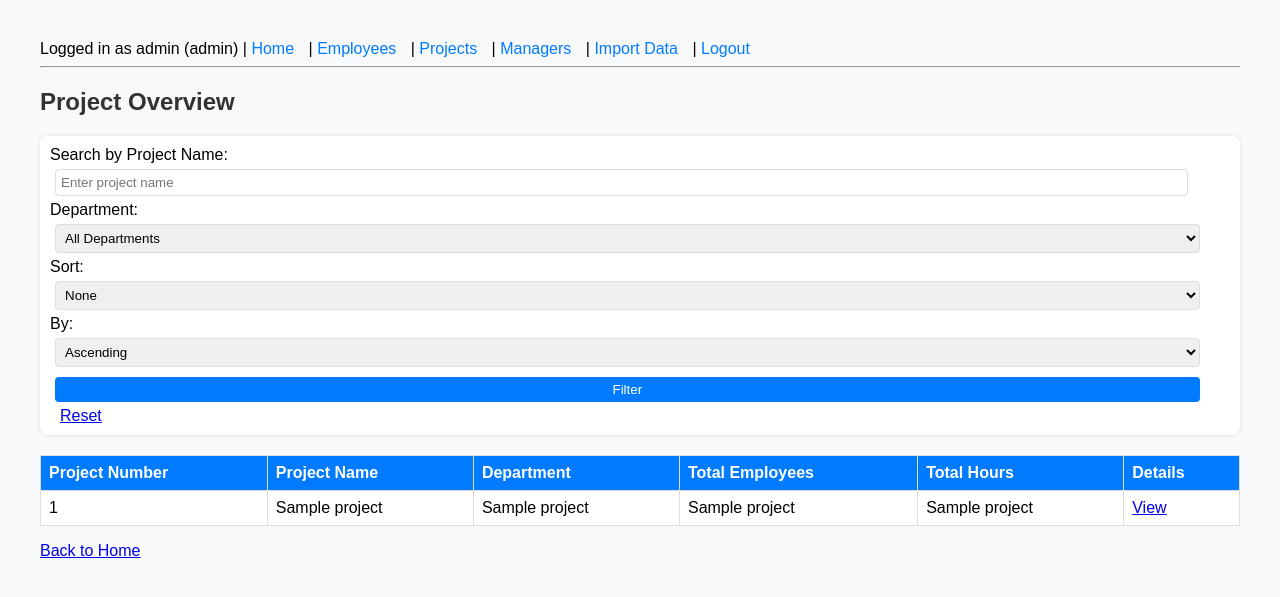
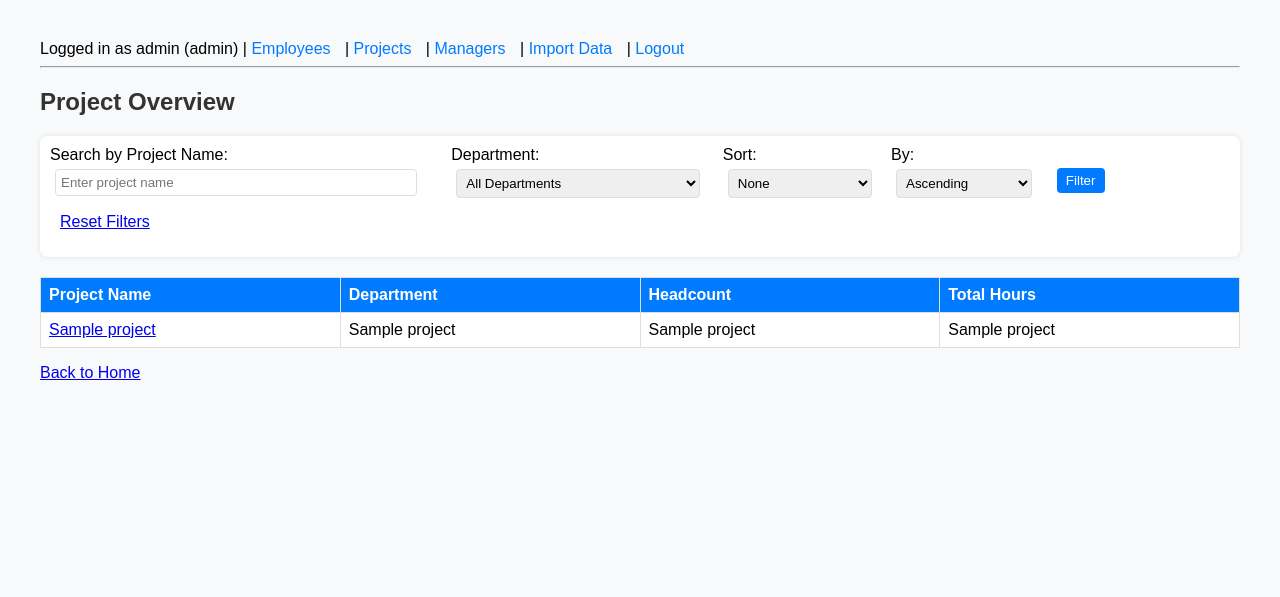
Before and after one commit to chehakchopra/A4-Database-Company-Project, a Flask app: page /projects in a window 1280 px wide. Shown: the top 597 px of the page. Run offline with Flask 3, Linux system fonts and the light colour scheme; a user stored in the database is signed in; a database or web service that is not in the repository returns one stand-in record (values such as "Sample title"); some libraries are stand-ins or nearby versions.

Commit message:
General Improvements * Improved styling consistency * Added headers to CSV export * Re-added/removed required columns where necessary

```diff
--- a/app.py
+++ b/app.py
@@ -74,7 +74,8 @@ def validate_employee_row(row_data, row_num):
     errors = []
 
     # Required fields
-    required_fields = ['fname', 'minit', 'lname', 'ssn', 'address', 'sex', 'salary', 'dno', 'bdate', 'empdate']
+    required_fields = ['fname', 'minit', 'lname', 'ssn',
+                       'address', 'sex', 'salary', 'dno', 'bdate', 'empdate']
     for field in required_fields:
         if field not in row_data or not row_data[field]:
             errors.append(f"Missing required field: {field}")
@@ -263,17 +264,20 @@ def employees_csv():
 
     employees = employee_query(search_name, selected_dept, sort_by, sort_dir)
 
-    emp_csv = ''
+    filename = whitelist(selected_dept).lower() + \
+        "_employees" if selected_dept else "employees"
+    emp_csv = "SSN,Name,Department,Dependents,Number of Projects,Projects,Total Hours\n"
 
     for emp in employees:
         str_emp = [str(value) for value in emp]
+        str_emp[5] = str_emp[5].replace(',', '; ')
         row = ','.join(str_emp)
         emp_csv += row + "\n"
 
     return Response(
         emp_csv,
         mimetype="text/csv",
-        headers={"Content-disposition": "attachment; filename=employees.csv"}
+        headers={"Content-disposition": f"attachment; filename={filename}.csv"}
     )
 
 
@@ -673,14 +677,17 @@ def import_data():
             for row_num, row_data in rows:
                 try:
                     if table_name == 'employee':
-                        is_valid, error_msg = validate_employee_row(row_data, row_num)
+                        is_valid, error_msg = validate_employee_row(
+                            row_data, row_num)
                         if not is_valid:
                             failed_rows.append(error_msg)
                             continue
 
-                        cur.execute("SELECT 1 FROM employee WHERE ssn = %s", (row_data['ssn'],))
+                        cur.execute(
+                            "SELECT 1 FROM employee WHERE ssn = %s", (row_data['ssn'],))
                         if cur.fetchone():
-                            failed_rows.append(f"Row {row_num}: Employee with SSN {row_data['ssn']} already exists")
+                            failed_rows.append(
+                                f"Row {row_num}: Employee with SSN {row_data['ssn']} already exists")
                             continue
 
                         cur.execute("""
@@ -704,12 +711,15 @@ def import_data():
 
                     elif table_name == 'project':
                         if not all(row_data.get(field) for field in ['pname', 'pnumber', 'plocation', 'dnum']):
-                            failed_rows.append(f"Row {row_num}: Missing required fields")
+                            failed_rows.append(
+                                f"Row {row_num}: Missing required fields")
                             continue
 
-                        cur.execute("SELECT 1 FROM project WHERE pnumber = %s", (int(row_data['pnumber']),))
+                        cur.execute(
+                            "SELECT 1 FROM project WHERE pnumber = %s", (int(row_data['pnumber']),))
                         if cur.fetchone():
-                            failed_rows.append(f"Row {row_num}: Project with number {row_data['pnumber']} already exists")
+                            failed_rows.append(
+                                f"Row {row_num}: Project with number {row_data['pnumber']} already exists")
                             continue
 
                         cur.execute("""
@@ -726,12 +736,15 @@ def import_data():
                     elif table_name == 'department':
 
                         if not all(row_data.get(field) for field in ['dname', 'dnumber']):
-                            failed_rows.append(f"Row {row_num}: Missing required fields (dname, dnumber)")
+                            failed_rows.append(
+                                f"Row {row_num}: Missing required fields (dname, dnumber)")
                             continue
 
-                        cur.execute("SELECT 1 FROM department WHERE dnumber = %s", (int(row_data['dnumber']),))
+                        cur.execute(
+                            "SELECT 1 FROM department WHERE dnumber = %s", (int(row_data['dnumber']),))
                         if cur.fetchone():
-                            failed_rows.append(f"Row {row_num}: Department with number {row_data['dnumber']} already exists")
+                            failed_rows.append(
+                                f"Row {row_num}: Department with number {row_data['dnumber']} already exists")
                             continue
 
                         cur.execute("""
@@ -746,7 +759,8 @@ def import_data():
 
                     elif table_name == 'dependent':
                         if not all(row_data.get(field) for field in ['essn', 'dependent_name', 'sex', 'bdate', 'relationship']):
-                            failed_rows.append(f"Row {row_num}: Missing required fields")
+                            failed_rows.append(
+                                f"Row {row_num}: Missing required fields")
                             continue
 
                         cur.execute("""
@@ -763,7 +777,8 @@ def import_data():
 
                     elif table_name == 'works_on':
                         if not all(row_data.get(field) for field in ['essn', 'pno', 'hours']):
-                            failed_rows.append(f"Row {row_num}: Missing required fields (essn, pno, hours)")
+                            failed_rows.append(
+                                f"Row {row_num}: Missing required fields (essn, pno, hours)")
                             continue
 
                         cur.execute("""
@@ -779,10 +794,12 @@ def import_data():
 
                 except psycopg2.errors.ForeignKeyViolation as e:
                     conn.rollback()
-                    failed_rows.append(f"Row {row_num}: Foreign key constraint violated - {str(e)}")
+                    failed_rows.append(
+                        f"Row {row_num}: Foreign key constraint violated - {str(e)}")
                 except psycopg2.errors.UniqueViolation as e:
                     conn.rollback()
-                    failed_rows.append(f"Row {row_num}: Duplicate entry - record already exists")
+                    failed_rows.append(
+                        f"Row {row_num}: Duplicate entry - record already exists")
                 except Exception as e:
                     conn.rollback()
                     failed_rows.append(f"Row {row_num}: {str(e)}")
@@ -792,7 +809,8 @@ def import_data():
             conn.close()
 
             if successful_rows > 0:
-                flash(f"Successfully imported {successful_rows} rows into {table_name} table", "success")
+                flash(
+                    f"Successfully imported {successful_rows} rows into {table_name} table", "success")
 
             if failed_rows:
                 flash(f"Failed to import {len(failed_rows)} rows. Errors: " + " | ".join(failed_rows[:5]) +
--- a/static/style.css
+++ b/static/style.css
@@ -112,6 +112,11 @@ form a {
   box-sizing: border-box;
 }
 
+.wrap {
+  display: flex;
+  flex-wrap: wrap;
+  gap: 20px;
+}
 
 .btn-login {
   width: 95%;
--- a/templates/layout.html
+++ b/templates/layout.html
@@ -1,4 +1,4 @@
-<!DOCTYPE html>
+<!DOCTYPE html lang="en">
 <html>
 <head>
   <title>Company Database</title>
@@ -21,7 +21,6 @@
       ({{ session.get('role') or 'viewer' }})
     </span> |
   {% endif %}
-  <a href="{{ url_for('home') }}">Home</a> |
   <a href="{{ url_for('employees') }}">Employees</a> |
   <a href="{{ url_for('projects') }}">Projects</a> |
   <a href="{{ url_for('managers') }}">Managers</a>
--- a/templates/projects.html
+++ b/templates/projects.html
@@ -3,52 +3,57 @@
 <h2>Project Overview</h2>
 
 <form method="get" action="{{ url_for('projects') }}" style="margin-bottom: 20px;">
-  <label for="search_name">Search by Project Name:</label>
-  <input type="text" id="search_name" name="search_name"
-         value="{{ search_name }}" placeholder="Enter project name">
+  <div class="wrap">
+    <label for="search_name">Search by Project Name:
+      <input type="text" id="search_name" name="search_name" value="{{ search_name }}" placeholder="Enter project name">
+    </label>
 
-  <label for="department">Department:</label>
+    <label for="department">Department:
       <select id="department" name="department">
         <option value="">All Departments</option>
         {% for dept in departments %}
-      <option value="{{ dept }}" {% if dept == selected_dept %}selected{% endif %}>{{ dept }}</option>
+        <option value="{{ dept }}" {% if dept==selected_dept %}selected{% endif %}>{{ dept }}</option>
         {% endfor %}
       </select>
+    </label>
 
-  <label for="sort_by">Sort:</label>
+    <label for="sort_by">Sort:
       <select id="sort_by" name="sort_by">
         <option value="">None</option>
-    <option value="headcount" {% if sort_by == "headcount" %}selected{% endif %}>Headcount</option>
-    <option value="hours" {% if sort_by == "hours" %}selected{% endif %}>Total Hours</option>
+        <option value="headcount" {% if sort_by=="headcount" %}selected{% endif %}>Headcount</option>
+        <option value="hours" {% if sort_by=="hours" %}selected{% endif %}>Total Hours</option>
       </select>
+    </label>
 
-  <label for="sort_dir">By:</label>
+    <label for="sort_dir">By:
       <select id="sort_dir" name="sort_dir">
-    <option value="asc" {% if sort_dir == "asc" %}selected{% endif %}>Ascending</option>
-    <option value="desc" {% if sort_dir == "desc" %}selected{% endif %}>Descending</option>
+        <option value="asc" {% if sort_dir=="asc" %}selected{% endif %}>Ascending</option>
+        <option value="desc" {% if sort_dir=="desc" %}selected{% endif %}>Descending</option>
       </select>
+    </label>
 
+    <div style="margin-top: 17px;">
       <button type="submit">Filter</button>
-  <a href="{{ url_for('projects') }}">Reset</a>
+    </div>
+  </div>
+  <p style="margin-top:10px;">
+    <a href="{{ url_for('projects') }}">Reset Filters</a>
+  </p>
 </form>
 
 <table border="1" cellpadding="8" cellspacing="0" style="border-collapse:collapse; width:100%;">
   <tr>
-    <th>Project Number</th>
     <th>Project Name</th>
     <th>Department</th>
-    <th>Total Employees</th>
+    <th>Headcount</th>
     <th>Total Hours</th>
-    <th>Details</th>
   </tr>
   {% for proj in projects %}
   <tr>
-    <td>{{ proj[0] }}</td>
-    <td>{{ proj[1] }}</td>
+    <td><a href="{{ url_for('project', pid=proj[0]) }}">{{ proj[1] }}</a></td>
     <td>{{ proj[2] }}</td>
     <td>{{ proj[3] }}</td>
     <td>{{ proj[4] }}</td>
-    <td><a href="{{ url_for('project', pid=proj[0]) }}">View</a></td>
   </tr>
   {% endfor %}
 </table>
```
Also changed, not shown: templates/employees.html (+18 -25 lines), templates/project.html (+19 -18 lines), README.md. Lines whose indentation alone changed are shown as unchanged.
